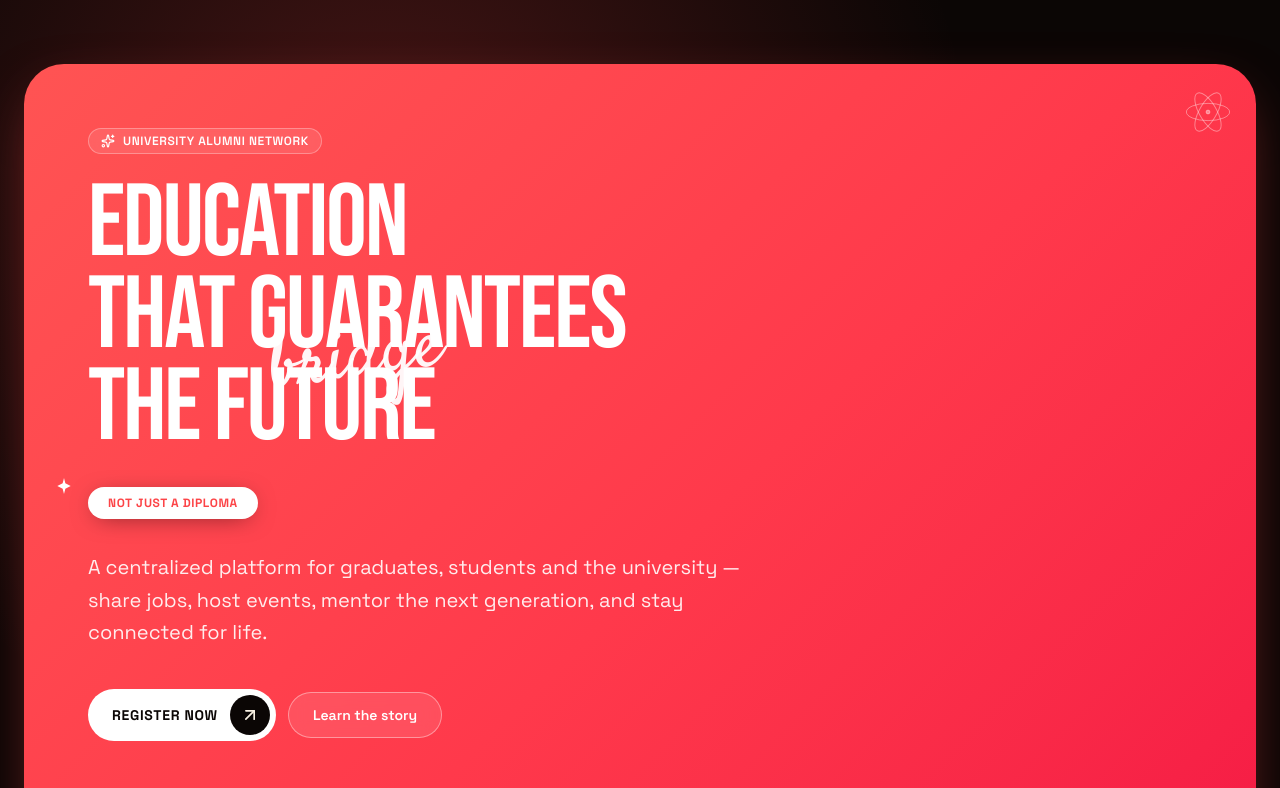
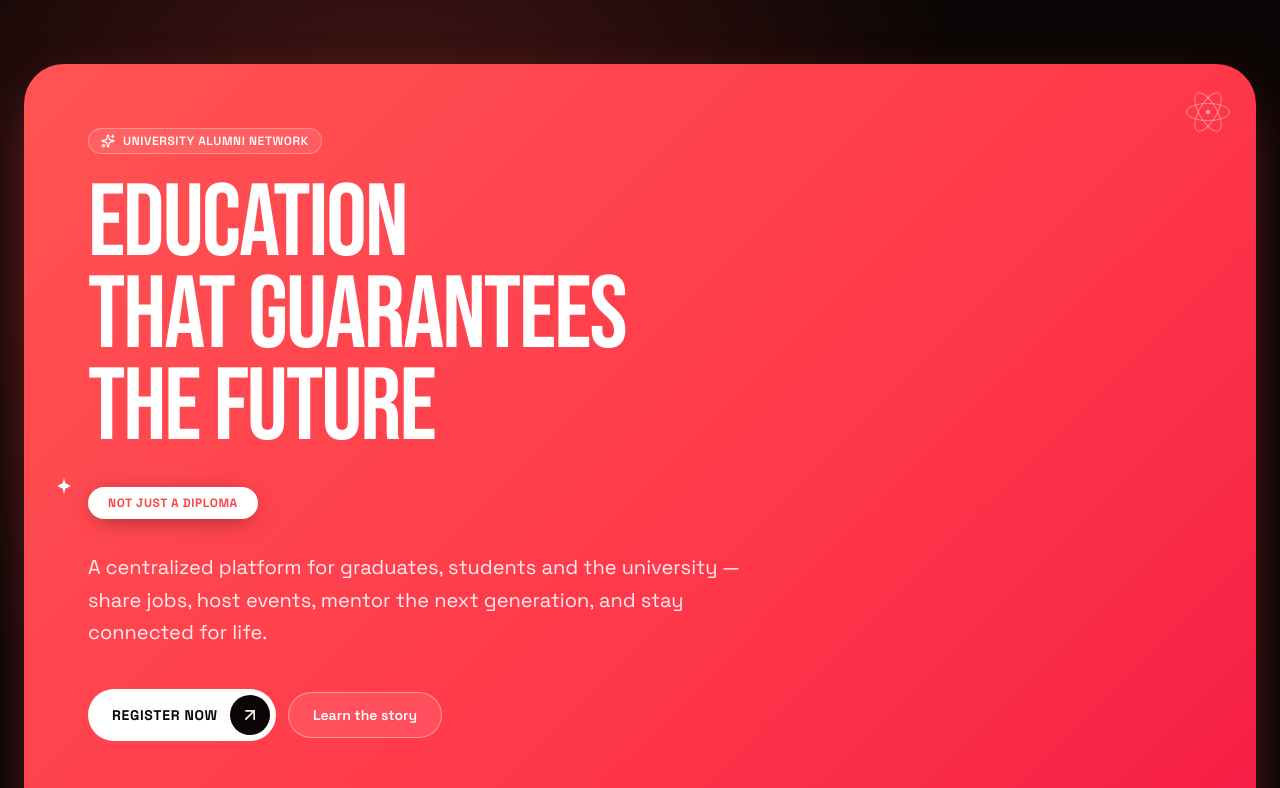
Before and after one commit to preciousaleina/alumbridge, a React (Vite) app: page / in a window 1280 px wide. Shown: the top 788 px of the page. Built offline with nearby package versions, Linux system fonts and the light colour scheme.

Commit message:
Changes
Co-authored-by: preciousaleina <268438950+preciousaleina@users.noreply.github.com>

```diff
--- a/src/pages/Index.tsx
+++ b/src/pages/Index.tsx
@@ -36,10 +36,6 @@ export default function Index() {
                 <br />
                 <span className="relative inline-block">
                   The Future
-                  {/* script accent */}
-                  <span className="absolute -right-4 -top-5 sm:-right-2 sm:-top-10 z-10 font-script text-white/95 text-5xl sm:text-7xl rotate-[-8deg] normal-case tracking-normal leading-none" style={{ fontFamily: "Satisfy, cursive", textTransform: "none" }}>
-                    bridge
-                  </span>
                 </span>
               </h1>
 
```
